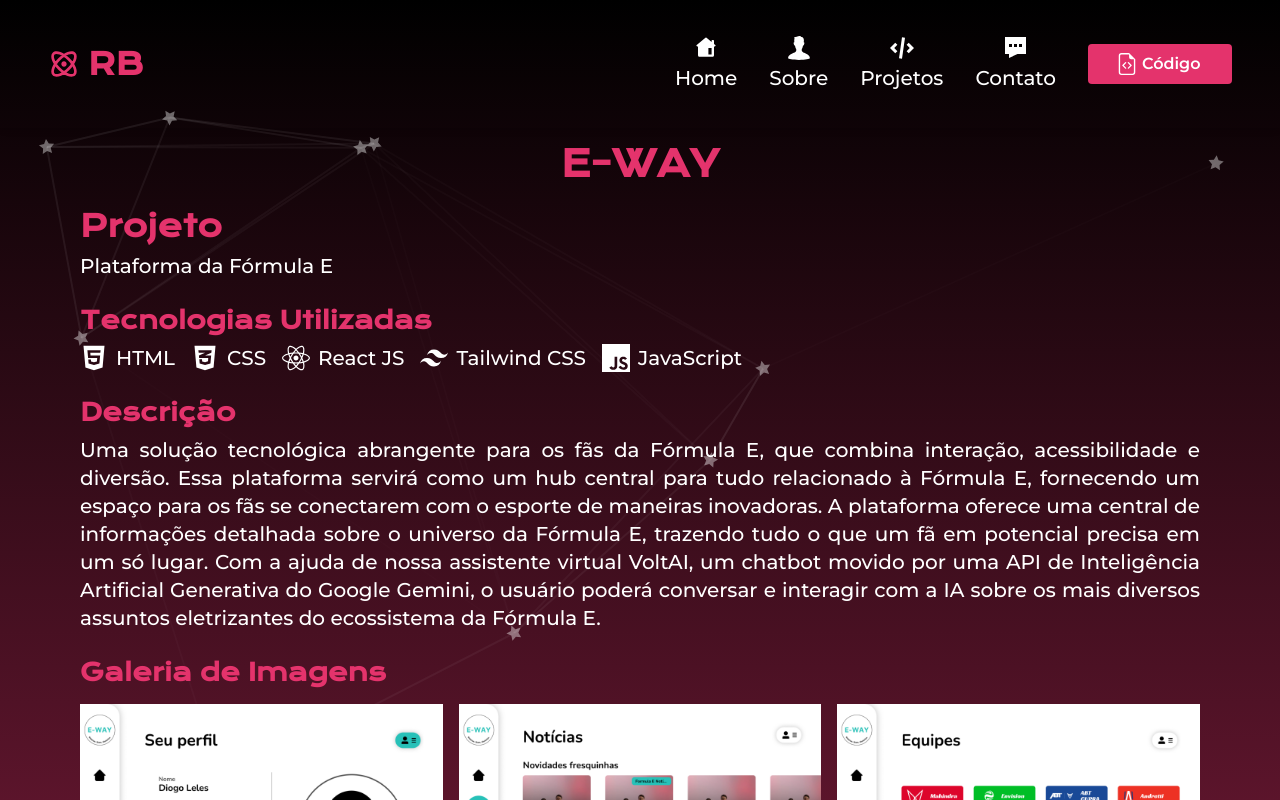
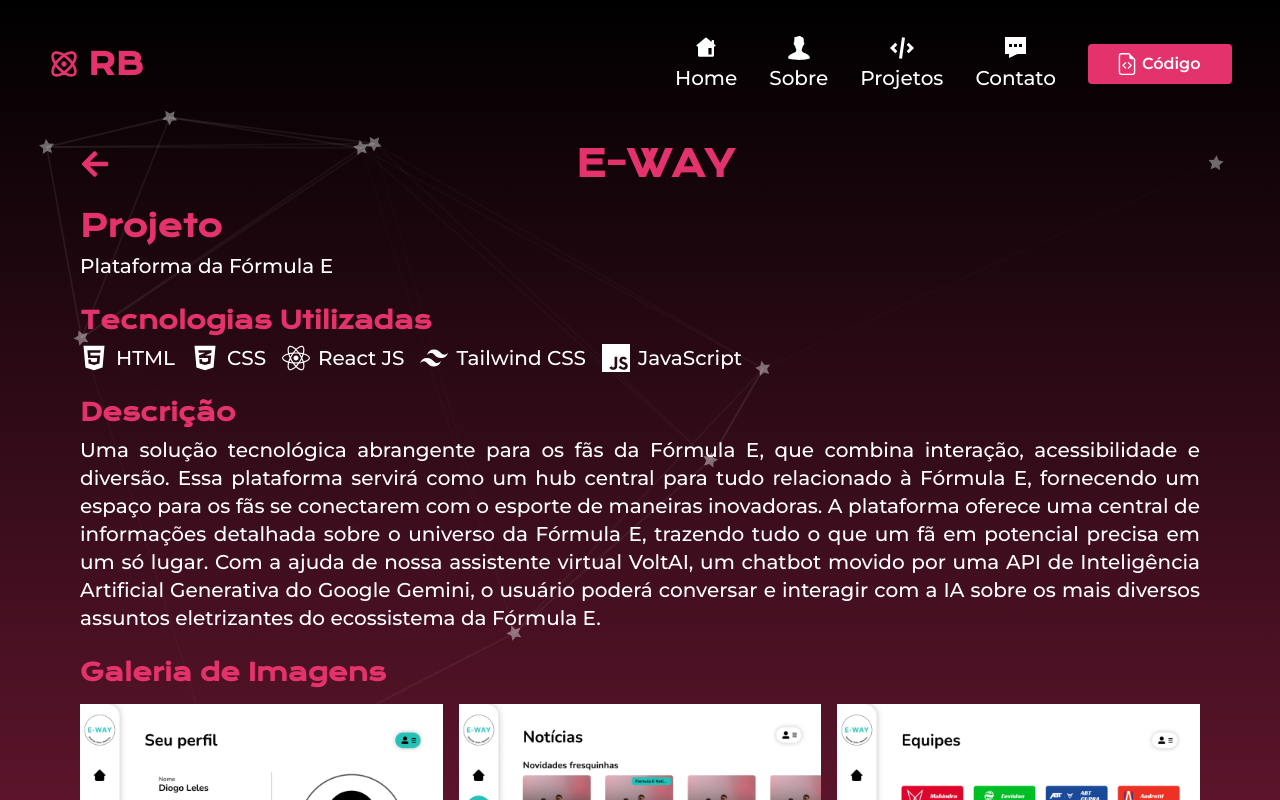
Before and after one commit to ryanbritodev/portfolio-react, a React (Vite) app: page /projetos/1 in a window 1280 px wide. Shown: the top 800 px of the page. Built offline with nearby package versions, Linux system fonts and the light colour scheme.

Commit message:
Scroll e Detalhes do Projeto

```diff
--- a/pages/App.jsx
+++ b/pages/App.jsx
@@ -2,11 +2,13 @@ import Footer from '../src/components/Footer';
 import Nav from '../src/components/Nav';
 import Particle from '../src/components/Particle';
 import { Outlet } from 'react-router-dom';
+import ScrollToTop from '../src/components/ScrollToTop';
 import '../src/index.css';
 
 function App() {
   return (
     <div>
+      <ScrollToTop />
       <Particle />
       <Nav />
       <Outlet />
--- a/src/components/Projects/ProjectDetails.jsx
+++ b/src/components/Projects/ProjectDetails.jsx
@@ -1,30 +1,46 @@
-import { useParams } from 'react-router-dom';
+import { useParams, Link } from 'react-router-dom';
+import { FaArrowLeft } from 'react-icons/fa';
 import { ProjectData } from '../../data/projectsData';
 import React from 'react';
 
 const ProjectDetails = () => {
   const { projectId } = useParams();
-  const project = ProjectData.ProjectHeader.find(p => p.id === parseInt(projectId));
-  const projectImages = ProjectData.ProjectRelatedImages.find(p => p.id === parseInt(projectId));
-  const projectDetails = ProjectData.ProjectInfo.ProjectDetails.find(p => p.id === parseInt(projectId));
-  const projectTechs = ProjectData.ProjectInfo.Technologies.find(p => p.id === parseInt(projectId));
-  const projectSocials = ProjectData.ProjectInfo.SocialSharing.find(p => p.id === parseInt(projectId));
+  const projectIdInt = parseInt(projectId);
 
+  // Buscando os dados do projeto
+  const project = ProjectData.ProjectHeader.find(p => p.id === projectIdInt);
+  const projectImages = ProjectData.ProjectRelatedImages.find(p => p.id === projectIdInt);
+  const projectDetails = ProjectData.ProjectInfo.ProjectDetails.find(p => p.id === projectIdInt);
+  const projectTechs = ProjectData.ProjectInfo.Technologies.find(p => p.id === projectIdInt);
+  const projectSocials = ProjectData.ProjectInfo.SocialSharing.find(p => p.id === projectIdInt);
+
+  // Caso o projeto não seja encontrado, mostrar uma mensagem de erro
   if (!project) {
-    return <div className='font-krona md:text-4xl text-center p-10 text-2xl mb-[65rem] mt-60 md:mt-20 items-center md:p-56 md:mb-[50rem] lg:p-96 lg:mb-[40rem] text-white'>Projeto <span className='text-fiap uppercase'>não</span> encontrado ☹️</div>;
+    return (
+      <div className='font-krona md:text-4xl text-center p-10 text-2xl mb-[65rem] mt-60 md:mt-20 items-center md:p-56 md:mb-[50rem] lg:p-96 lg:mb-[40rem] text-white'>Projeto <span className='text-fiap uppercase'>não</span> encontrado ☹️</div>
+    )
   }
 
   return (
-    <section className="container mx-auto mt-36 px-10 md:px-12 lg:px-20">
-      <h1 className="text-4xl font-bold font-krona text-fiap text-center mb-6">{project.title}</h1>
+    <section className="container mx-auto mt-36 px-10 md:px-12 lg:px-20 relative">
+      <h1 className="flex flex-col md:flex-row  justify-center items-center text-4xl font-bold font-krona text-fiap mb-6">
+        {/* Container para a seta à esquerda */}
+        <div className="left">
+          <Link to="/projetos">
+            <FaArrowLeft color="#E4336C" size={30} />
+          </Link>
+        </div>
 
+        {/* Título centralizado */}
+        <span className="text-center mt-6 md:mt-0 flex-1">{project.title}</span>
+      </h1>
       <div className="mb-6">
         <h2 className="text-3xl text-fiap font-krona font-semibold mb-2">Projeto</h2>
         <p className="text-xl text-white font-medium font-montserrat">
-          {ProjectData.ProjectInfo.ObjectivesHeading.find(p => p.id === parseInt(projectId))?.objective}
+          {ProjectData.ProjectInfo.ObjectivesHeading.find(p => p.id === projectIdInt)?.objective}
         </p>
       </div>
-
+      {/* Tecnologias utilizadas */}
       <div className="mb-6">
         <h2 className="text-2xl font-krona text-fiap font-semibold mb-2">Tecnologias Utilizadas</h2>
         <div className="flex text-xl flex-wrap font-medium text-white font-montserrat gap-4">
@@ -36,21 +52,23 @@ const ProjectDetails = () => {
           ))}
         </div>
       </div>
-
+      {/* Descrição do projeto */}
       <div className="mb-6">
         <h2 className="text-2xl font-semibold font-krona text-fiap mb-2">Descrição</h2>
-        <p className="text-white font-medium text-sm text:text-xl font-montserrat text-justify leading-tight">{projectDetails.details}</p>
+        <p className="text-white font-medium text-sm md:text-xl font-montserrat text-justify leading-tight">
+          {projectDetails.details}
+        </p>
       </div>
-
+      {/* Galeria de Imagens */}
       <div className="mb-6">
         <h2 className="text-2xl font-krona text-fiap font-semibold mb-4">Galeria de Imagens</h2>
         <div className="grid grid-cols-1 md:grid-cols-2 lg:grid-cols-3 gap-4">
-          <img src={projectImages.img1} alt={`${project.title} - img1`} className="w-full object-cover" />
-          <img src={projectImages.img2} alt={`${project.title} - img2`} className="w-full object-cover" />
-          <img src={projectImages.img3} alt={`${project.title} - img3`} className="w-full object-cover" />
+          {projectImages && [projectImages.img1, projectImages.img2, projectImages.img3].map((img, index) => (
+            <img key={index} src={img} alt={`${project.title} - img${index + 1}`} className="w-full object-cover" />
+          ))}
         </div>
       </div>
-
+      {/* Referências */}
       <div className="mb-6">
         <h2 className="text-2xl font-semibold text-fiap font-krona mb-2">Referências</h2>
         <div className="flex gap-4 flex-wrap">
--- /dev/null
+++ b/src/components/ScrollToTop.jsx
@@ -0,0 +1,17 @@
+import {useEffect} from "react";
+import {useLocation} from "react-router-dom";
+
+const ScrollToTop = () => {
+  const {pathname} = useLocation();
+
+  useEffect(() => {
+    window.scrollTo({
+      top: 0,
+      behavior: "smooth"
+    });
+  }, [pathname]);
+
+  return null;
+};
+
+export default ScrollToTop;
```
